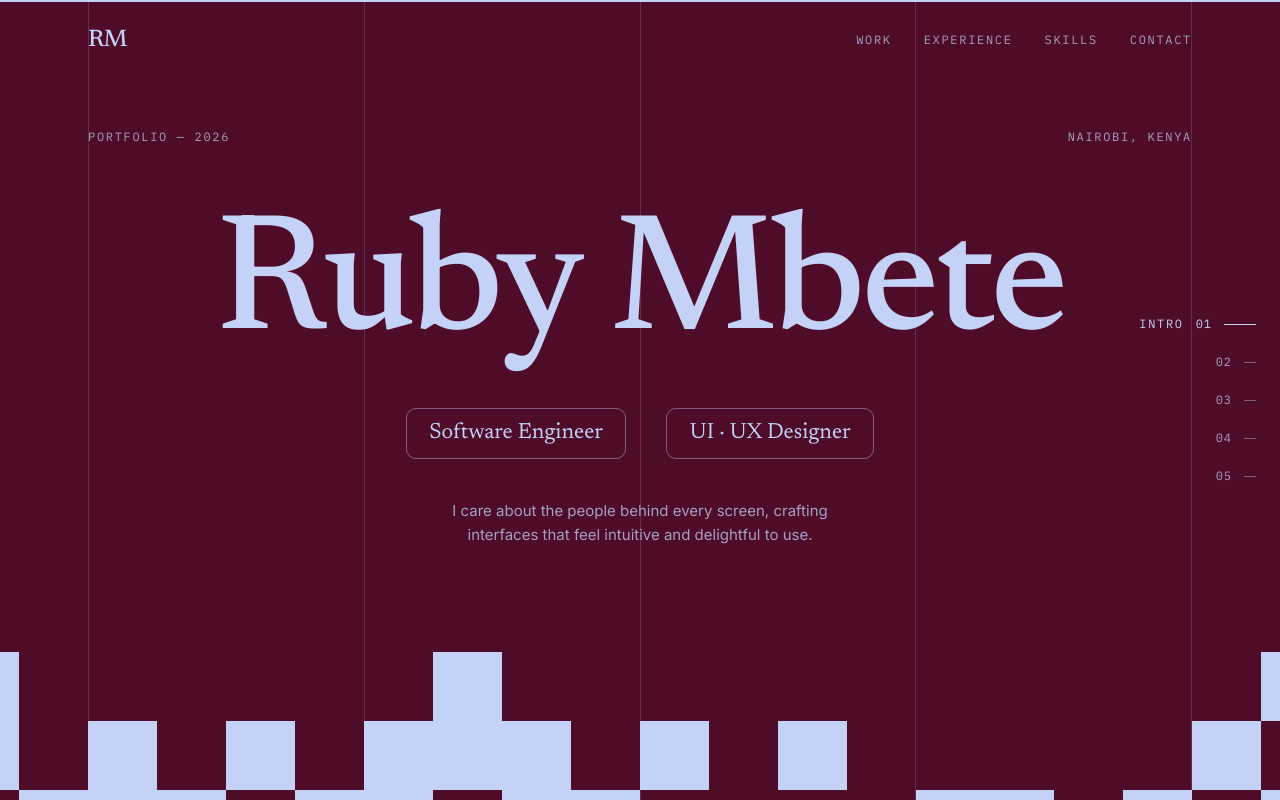
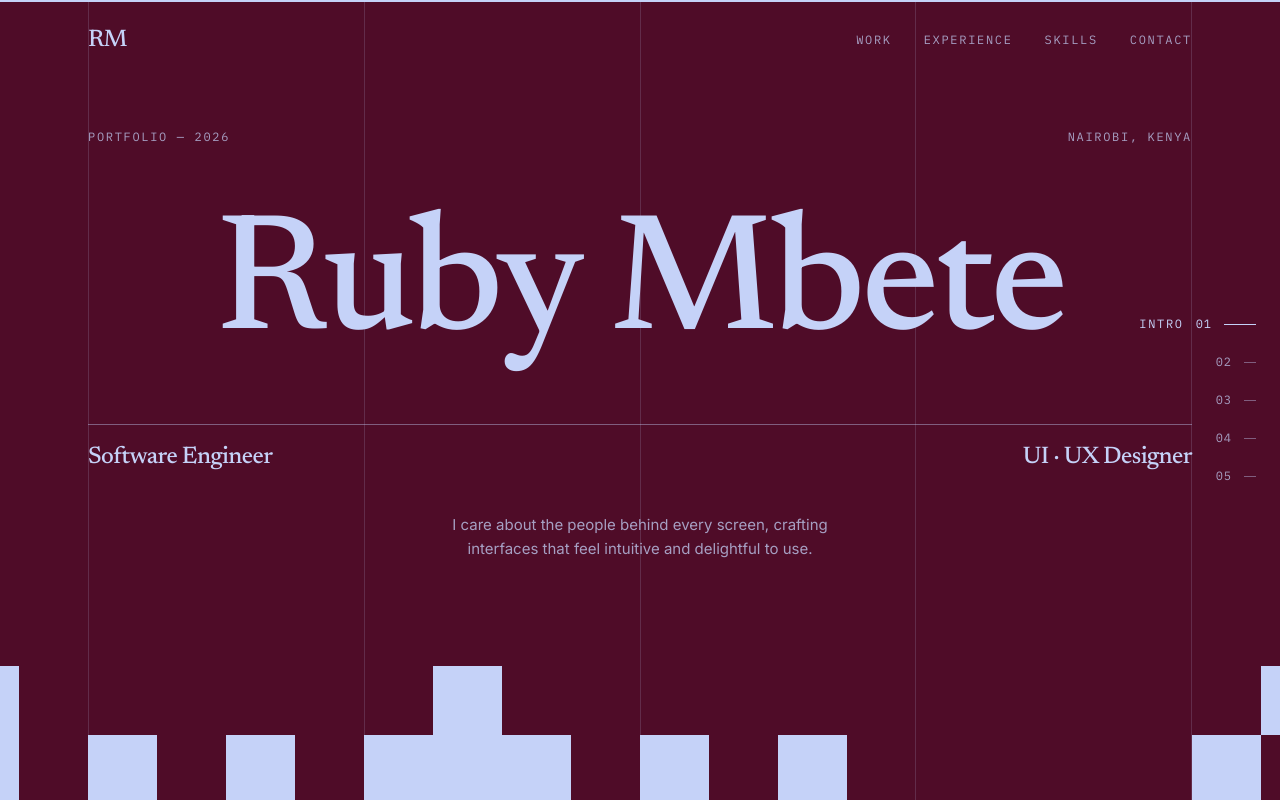
Before and after one commit to r-mbete/rubymbete-portfolio, a Next.js app: page / in a window 1280 px wide. Shown: the top 800 px of the page. Built offline with nearby package versions, Linux system fonts and the light colour scheme.

Commit message:
feat: pin hero roles to the outer grid lines

```diff
--- a/components/sections/Experience.js
+++ b/components/sections/Experience.js
@@ -51,7 +51,7 @@ const education = [
     school: "Moringa School",
     degree: "UI/UX Design",
     detail: "User-centered design, Figma prototyping, wireframing",
-    period: "2024",
+    period: "2025",
   },
 ];
 
--- a/components/sections/Hero.js
+++ b/components/sections/Hero.js
@@ -27,12 +27,17 @@ export default function Hero() {
           >
             Ruby Mbete
           </h1>
+          {/* Roles pinned to the outer grid lines, on a hairline under the name. */}
           <div
-            className="rise mt-10 flex flex-wrap justify-center gap-3 sm:gap-10"
+            className="rise mt-10 flex w-full items-baseline justify-between gap-4 border-t border-rule-strong pt-4 sm:mt-14"
             style={{ animationDelay: "0.4s" }}
           >
-            <span className="chip chip-lg">Software Engineer</span>
-            <span className="chip chip-lg">UI · UX Designer</span>
+            <span className="display text-left text-lg sm:text-2xl">
+              Software Engineer
+            </span>
+            <span className="display text-right text-lg sm:text-2xl">
+              UI · UX Designer
+            </span>
           </div>
           <p
             className="rise mt-10 max-w-sm text-[0.9375rem] leading-relaxed text-ink-muted"
```
